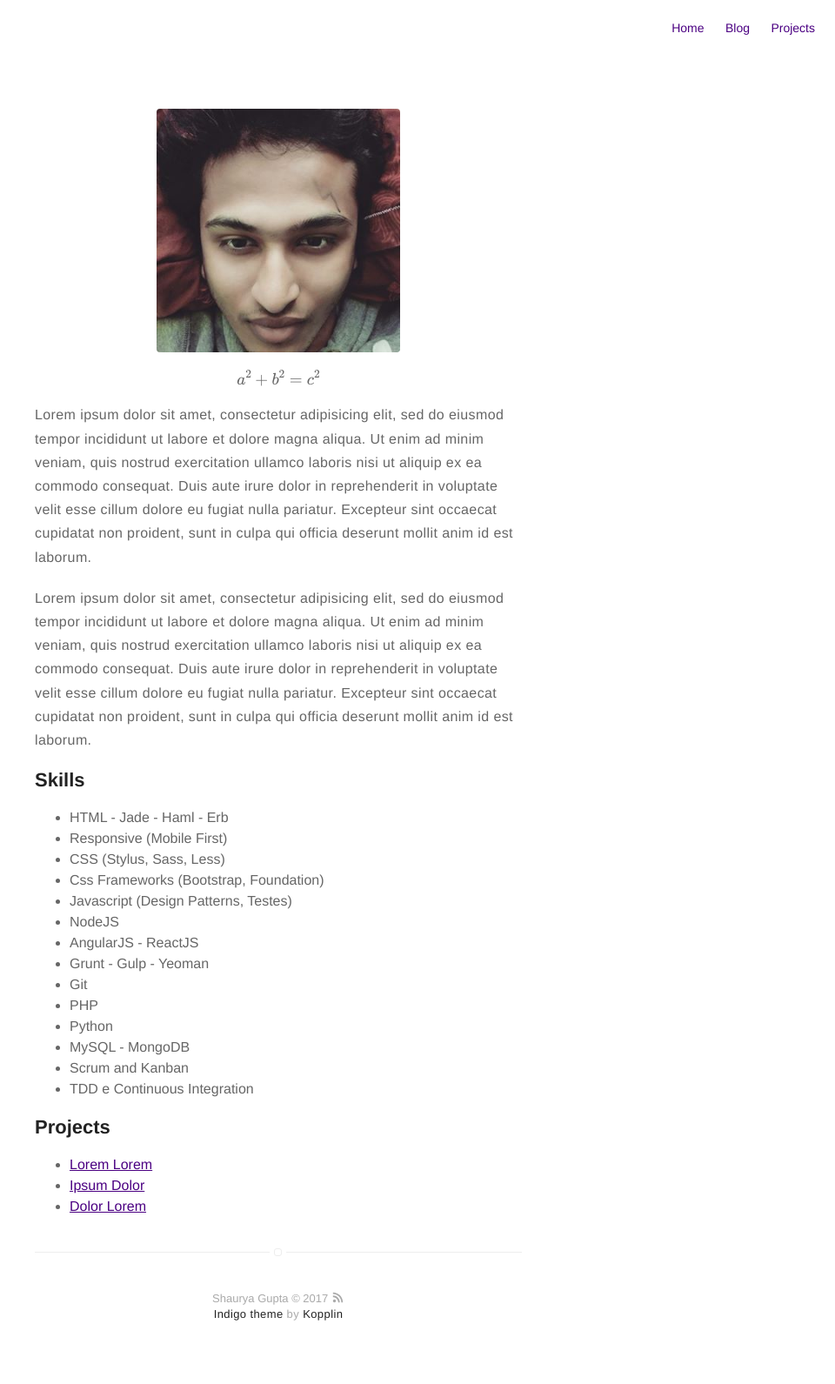
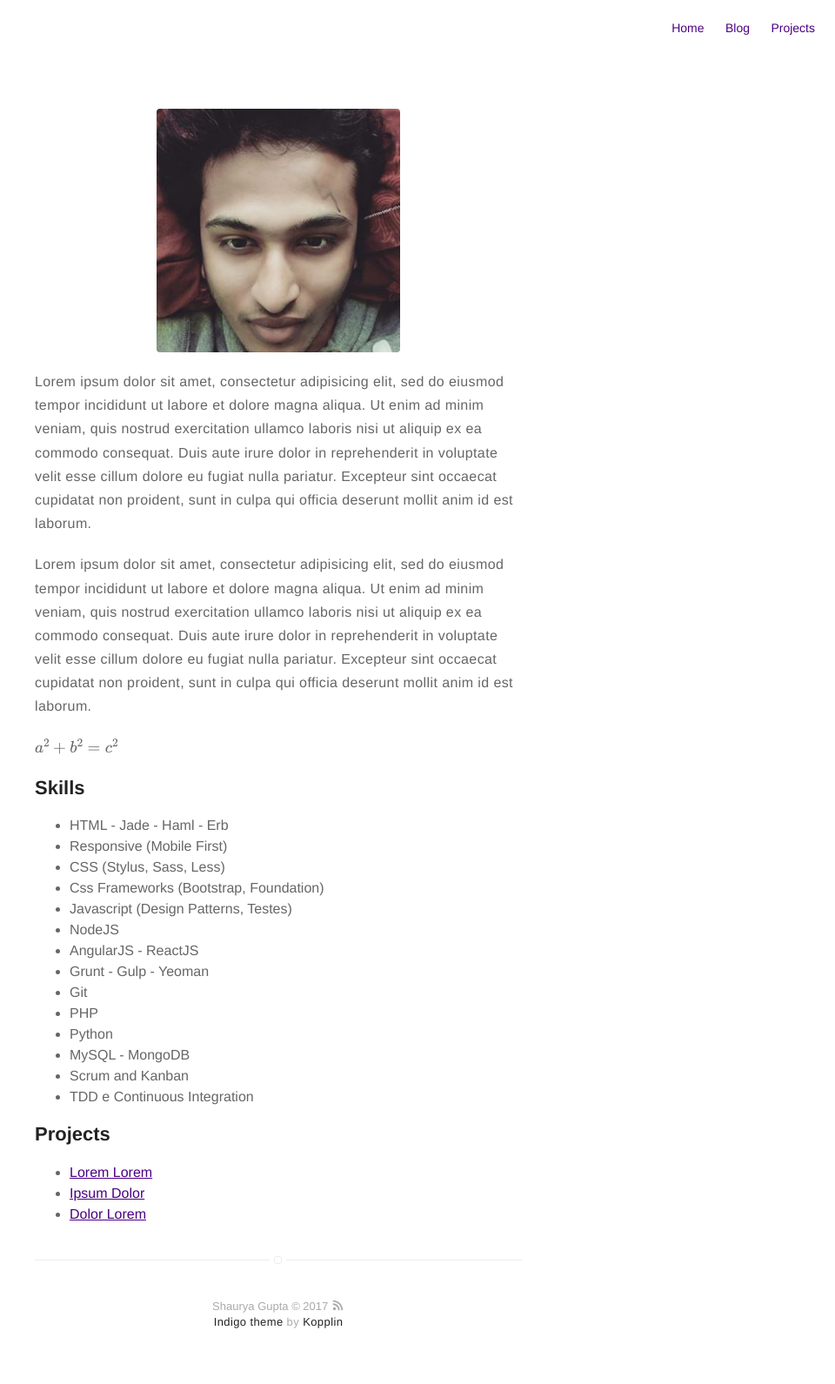
Before and after one commit to vishwesh5/shauryab98.github.io, a Jekyll site: the page built from about.md, in a window 1280 px wide. Shown: the whole page at 87% size, without its empty margins (320-1280 px from the left). Built offline with Jekyll 4.4.1, drawn with Linux system fonts in a browser that asks for light colours; formulas are drawn with MathJax 3; part of the change alters nothing that is shown.

```diff
--- a/about.md
+++ b/about.md
@@ -3,7 +3,7 @@ title: About
 layout: page
 ---
 ![Profile Image]({{ site.url }}/{{ site.picture }})
-<p> $$a^2 + b^2 = c^2$$ </p>
+
 <p>Lorem ipsum dolor sit amet, consectetur adipisicing elit, sed do eiusmod
 tempor incididunt ut labore et dolore magna aliqua. Ut enim ad minim veniam,
 quis nostrud exercitation ullamco laboris nisi ut aliquip ex ea commodo
@@ -17,7 +17,7 @@ quis nostrud exercitation ullamco laboris nisi ut aliquip ex ea commodo
 consequat. Duis aute irure dolor in reprehenderit in voluptate velit esse
 cillum dolore eu fugiat nulla pariatur. Excepteur sint occaecat cupidatat non
 proident, sunt in culpa qui officia deserunt mollit anim id est laborum.</p>
-
+$$a^2 + b^2 = c^2$$
 <h2>Skills</h2>
 
 <ul class="skill-list">
```
